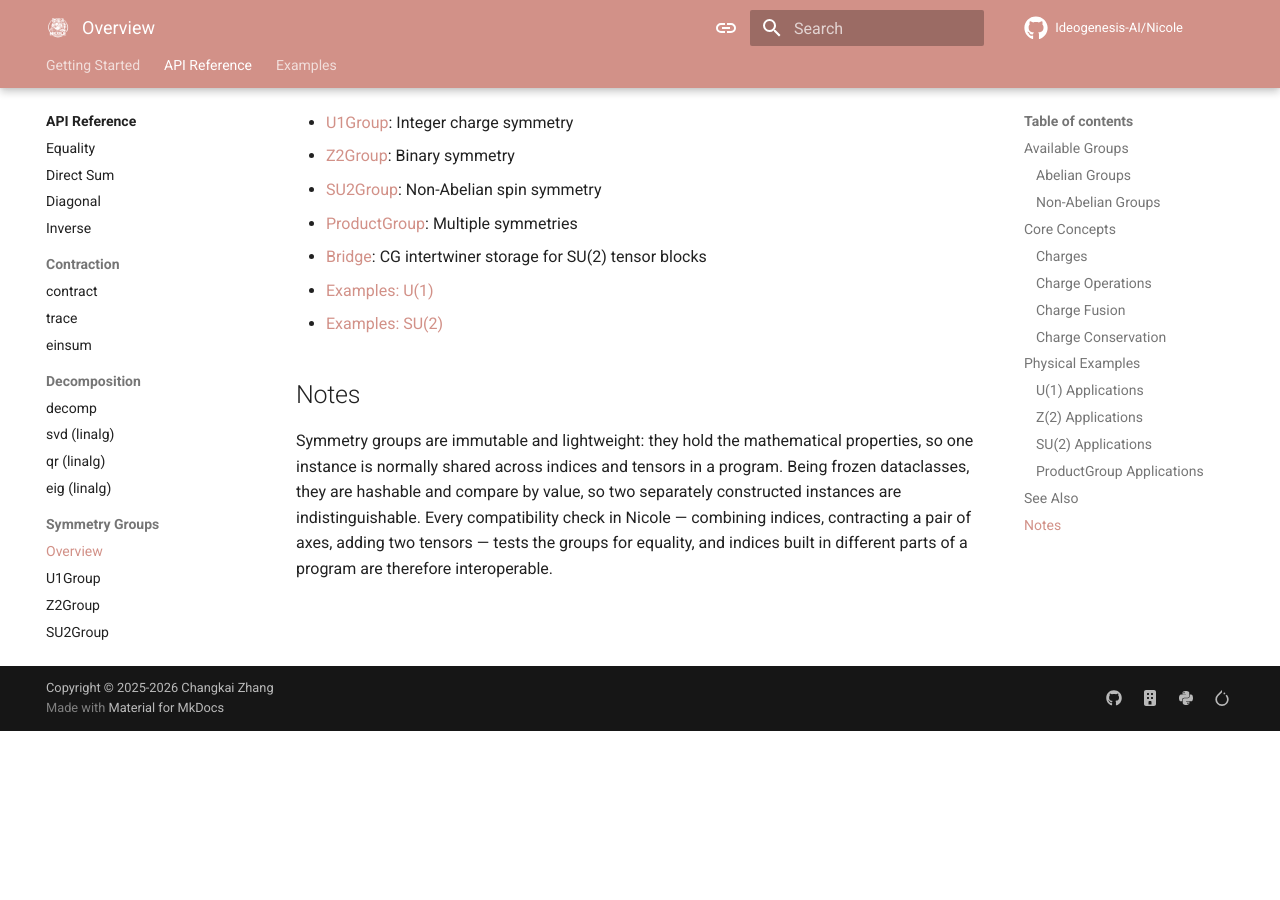
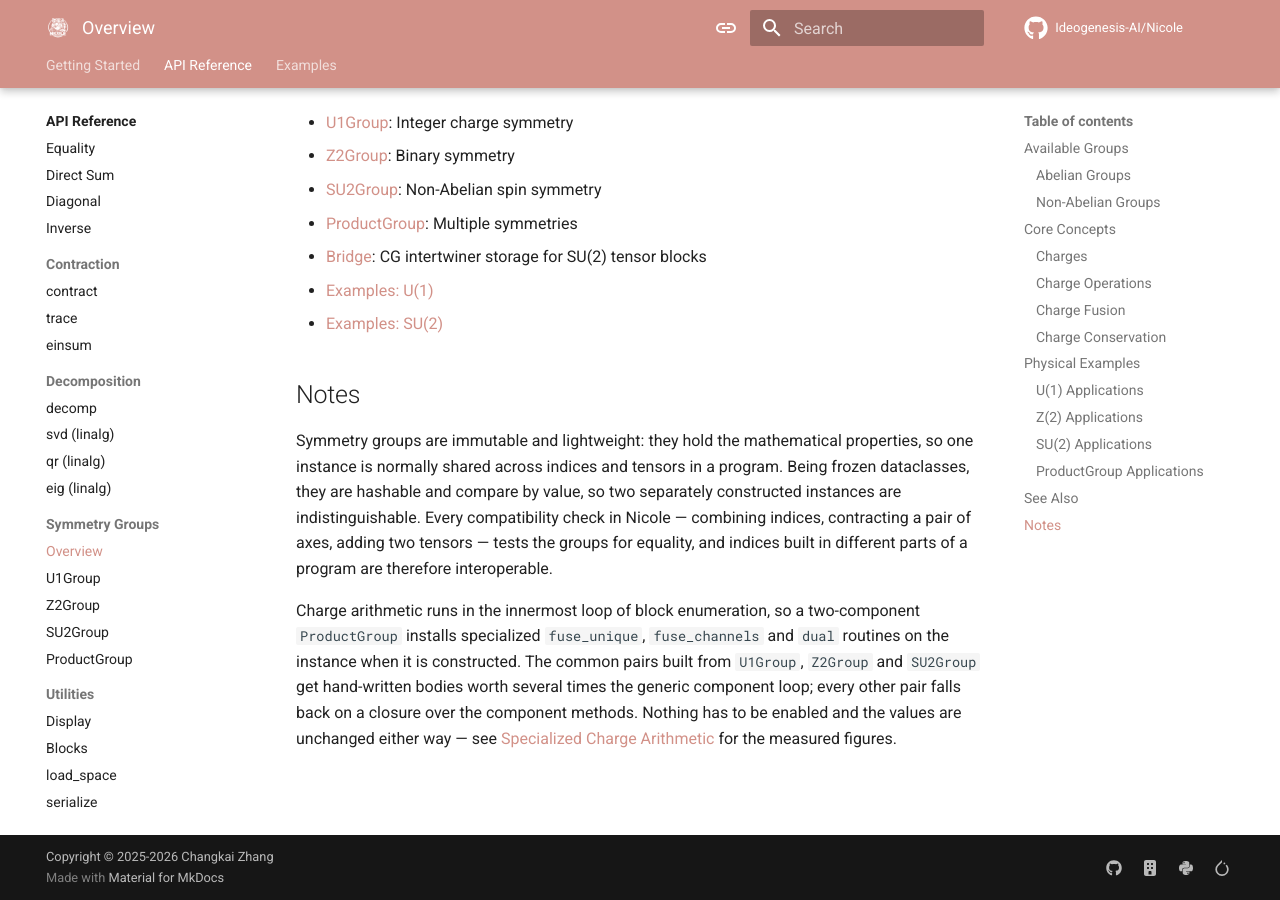
Before and after one commit to Ideogenesis-AI/Nicole, an MkDocs documentation site: the page built from docs/api/symmetry/overview.md, in a window 1280 px wide and 900 px high, scrolled down 2884 px. Built offline with MkDocs 1.6.1 and Material for MkDocs 9.7.7, drawn with Linux system fonts in a browser that asks for light colours; comment, search, counter and statistics services are not loaded; the version menu is left out; before the commit the page ends 3615 px from its top, so only the background shows below that.

Commit message:
Mention the product-group fast paths in the symmetry overview
The specialized charge arithmetic was documented on the ProductGroup page and in the changelog, so a reader surveying the symmetry system from the overview had no way to learn that it exists. Added a note saying which pairs get hand-written routines, that everything else falls back on a closure over the component methods, and that neither has to be enabled or changes a value, with a link to the section carrying the measured figures.

```diff
--- a/docs/api/symmetry/overview.md
+++ b/docs/api/symmetry/overview.md
@@ -108,3 +108,5 @@ SU(2) tensors use the Wigner–Eckart decomposition internally; see the [Yuzuha
 ## Notes
 
 Symmetry groups are immutable and lightweight: they hold the mathematical properties, so one instance is normally shared across indices and tensors in a program. Being frozen dataclasses, they are hashable and compare by value, so two separately constructed instances are indistinguishable. Every compatibility check in Nicole — combining indices, contracting a pair of axes, adding two tensors — tests the groups for equality, and indices built in different parts of a program are therefore interoperable.
+
+Charge arithmetic runs in the innermost loop of block enumeration, so a two-component `ProductGroup` installs specialized `fuse_unique`, `fuse_channels` and `dual` routines on the instance when it is constructed. The common pairs built from `U1Group`, `Z2Group` and `SU2Group` get hand-written bodies worth several times the generic component loop; every other pair falls back on a closure over the component methods. Nothing has to be enabled and the values are unchanged either way — see [Specialized Charge Arithmetic](product-group.md#specialized-charge-arithmetic) for the measured figures.
```
